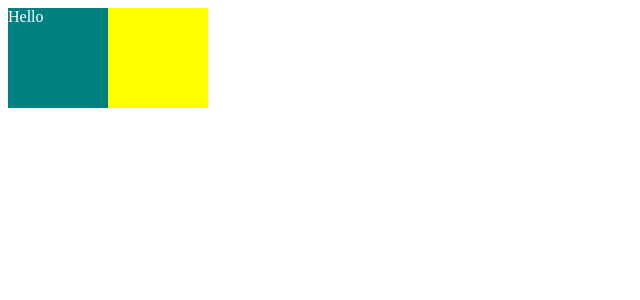
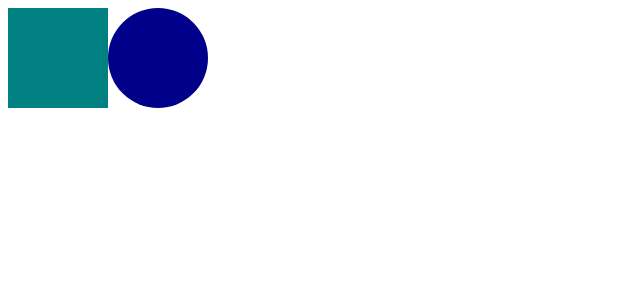
Before and after one commit to jh0152park/ReactJS_styled_components_study, a React (Create React App) app in the folder styled_components_study/: page / in a window 1280 px wide. Shown: the top 300 px of the page, without its empty margins (0-640 px from the left). Built offline with nearby package versions, Linux system fonts and the light colour scheme.

Commit message:
added new one

```diff
--- a/styled_components_study/src/App.js
+++ b/styled_components_study/src/App.js
@@ -4,16 +4,14 @@
   display: flex;
 `;
 
-const Box1 = styled.div`
-  background-color: teal;
+const Box = styled.div`
+  background-color: ${(props) => props.bgColor};
   width: 100px;
   height: 100px;
 `;
 
-const Box2 = styled.div`
-  background-color: yellow;
-  width: 100px;
-  height: 100px;
+const Circle = styled(Box)`
+  border-radius: 50px;
 `;
 
 const Text = styled.span`
@@ -23,10 +21,8 @@
 function App() {
   return (
     <Father style={{ display: "flex" }}>
-      <Box1>
-        <Text>Hello</Text>
-      </Box1>
-      <Box2 />
+      <Box bgColor="teal" />
+      <Circle bgColor="darkblue" />
     </Father>
   );
 }
```
